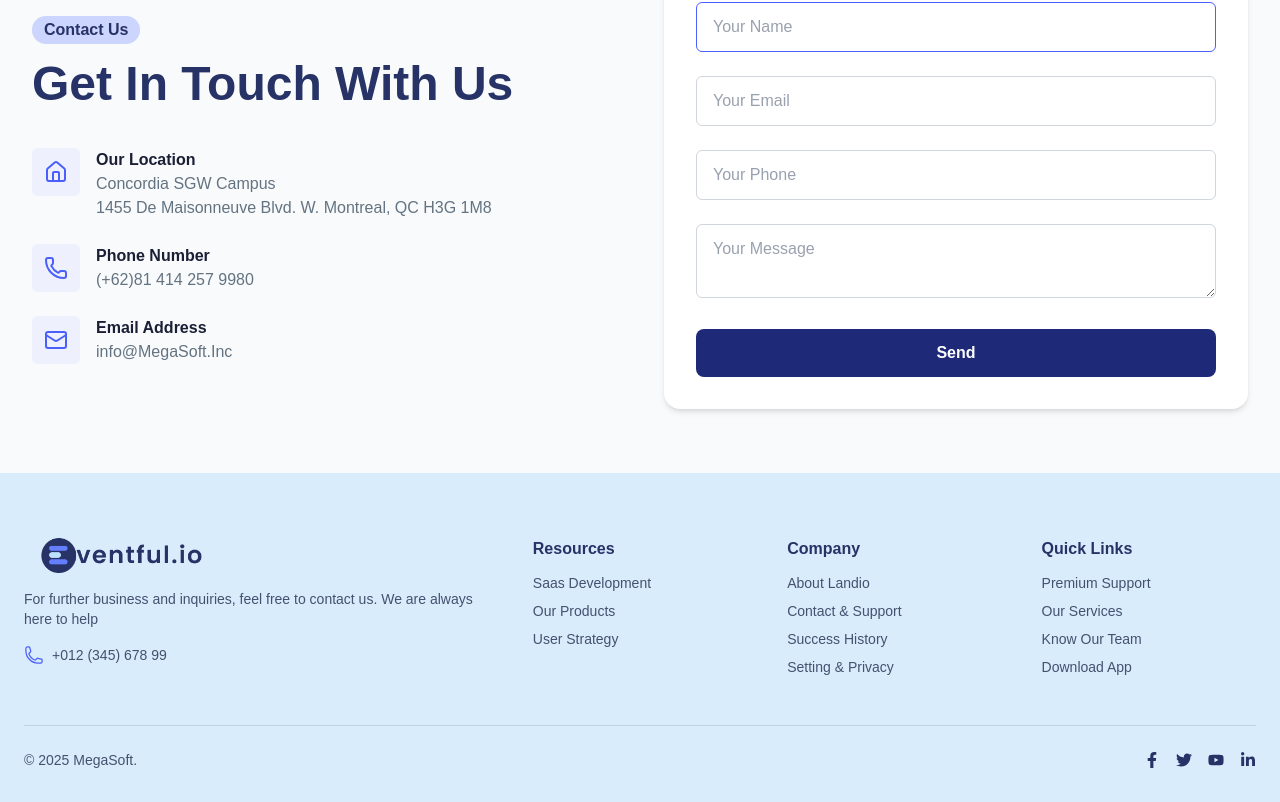
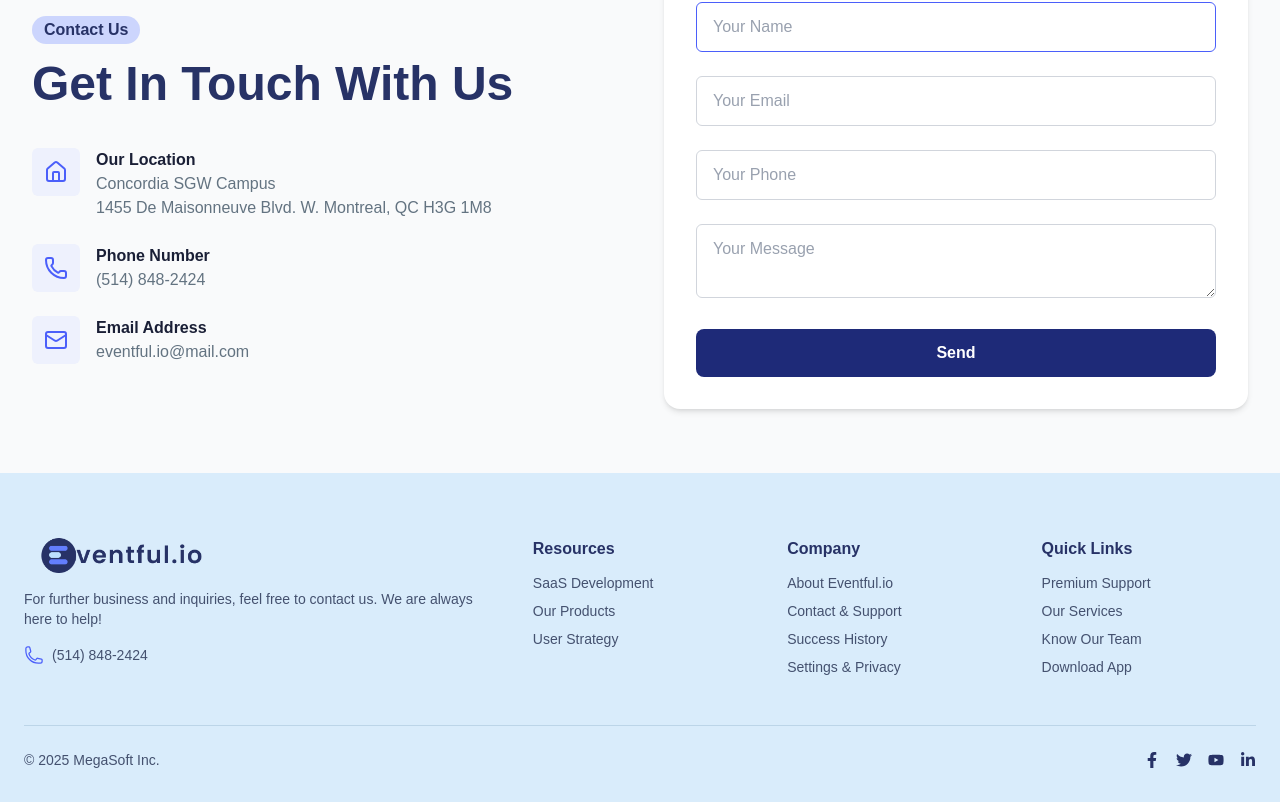
Before and after one commit to katkes/SOEN-343-Project, a React (Vite) app in the folder frontend/: page / in a window 1280 px wide. Shown: the part 2494-3296 px from the top of the page. Built offline with nearby package versions, Linux system fonts and the light colour scheme.

Commit message:
Small HomePage improvements

```diff
--- a/frontend/src/components/Footer.tsx
+++ b/frontend/src/components/Footer.tsx
@@ -15,18 +15,18 @@ export default function Footer() {
             </Link>
           </div>
           <p className="text-sm text-[#44516F] mb-4">
-            For further business and inquiries, feel free to contact us. We are always here to help
+            For further business and inquiries, feel free to contact us. We are always here to help!
           </p>
           <div className="flex items-center gap-2 text-sm text-[#44516F]">
             <PhoneIcon className="w-5 h-5 text-[#4B5FFA]" />
-            <span>+012 (345) 678 99</span>
+            <span>(514) 848-2424</span>
           </div>
         </div>
 
         <div>
           <h4 className="font-semibold mb-3">Resources</h4>
           <ul className="space-y-2 text-sm text-[#44516F]">
-            <li>Saas Development</li>
+            <li>SaaS Development</li>
             <li>Our Products</li>
             <li>User Strategy</li>
           </ul>
@@ -35,10 +35,10 @@ export default function Footer() {
         <div>
           <h4 className="font-semibold mb-3">Company</h4>
           <ul className="space-y-2 text-sm text-[#44516F]">
-            <li>About Landio</li>
+            <li>About Eventful.io</li>
             <li>Contact & Support</li>
             <li>Success History</li>
-            <li>Setting & Privacy</li>
+            <li>Settings & Privacy</li>
           </ul>
         </div>
 
@@ -55,7 +55,7 @@ export default function Footer() {
 
       <div className="max-w-7xl mx-auto mt-12 flex flex-col md:flex-row justify-between items-center border-t border-[#bcd5e8] pt-6">
         <div className="text-sm text-[#44516F] mb-4 md:mb-0">
-          &copy; {new Date().getFullYear()} MegaSoft.
+          &copy; {new Date().getFullYear()} MegaSoft Inc.
         </div>
         <div className="flex space-x-4">
           <a href="#">
--- a/frontend/src/pages/home/ContactUs.tsx
+++ b/frontend/src/pages/home/ContactUs.tsx
@@ -31,7 +31,7 @@ export default function ContactUs() {
               </div>
               <div>
                 <h4 className="font-semibold text-[#1A1F36]">Phone Number</h4>
-                <p className="text-[#637381]">(+62)81 414 257 9980</p>
+                <p className="text-[#637381]">(514) 848-2424</p>
               </div>
             </div>
 
@@ -41,7 +41,7 @@ export default function ContactUs() {
               </div>
               <div>
                 <h4 className="font-semibold text-[#1A1F36]">Email Address</h4>
-                <p className="text-[#637381]">info@MegaSoft.Inc</p>
+                <p className="text-[#637381]">eventful.io@mail.com</p>
               </div>
             </div>
           </div>
```
Also changed, not shown: 1 other file (tests, documents, lock files or other folders).
